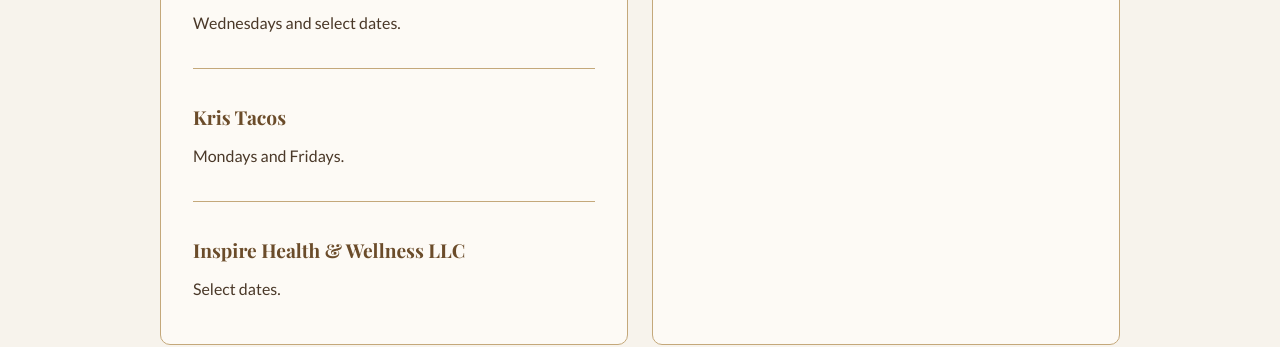
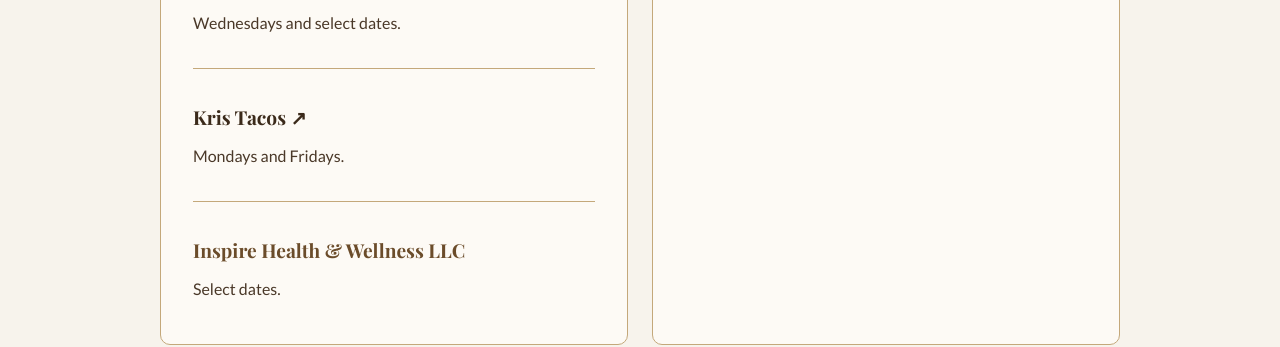
Before and after one commit to blueearthcommunitymarket/blueearthcommunitymarket.github.io, a Jekyll site: the page built from food-trucks/index.html, in a window 1280 px wide and 900 px high, scrolled down 3341 px. Shown: the part 156-503 px from the top of the window. Built offline with Jekyll 4.4.1, drawn with Linux system fonts in a browser that asks for light colours; some web fonts are replaced.

Commit message:
Add Kris Tacos Facebook link

```diff
--- a/food-trucks/index.html
+++ b/food-trucks/index.html
@@ -138,7 +138,7 @@
             <h3>2 Sisters Eatery</h3>
             <p>Wednesdays and select dates.</p>
             <hr class="divider">
-            <h3>Kris Tacos</h3>
+            <h3><a href="https://www.facebook.com/share/1AquB7sxYj/?mibextid=wwXIfr" target="_blank" rel="noopener" style="color: var(--brown-dark); text-decoration: none;">Kris Tacos ↗</a></h3>
             <p>Mondays and Fridays.</p>
             <hr class="divider">
             <h3>Inspire Health &amp; Wellness LLC</h3>
```
